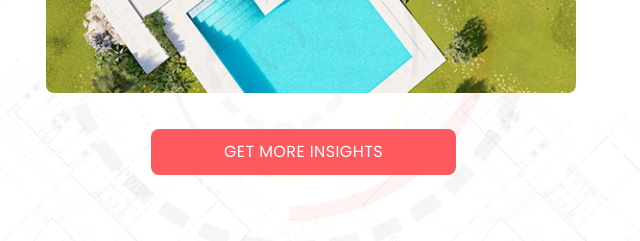
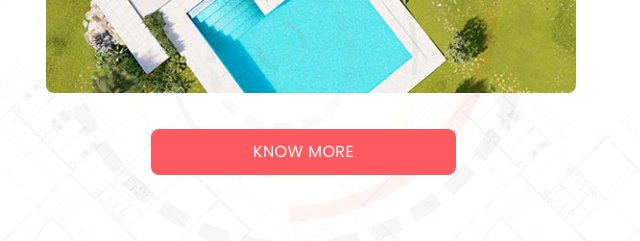
Before and after one commit to techgtf/bp-layout-3, a plain HTML site: page index.html in a window 1280 px wide. Shown: the part 1340-1581 px from the top of the page, 624-1264 px from the left. Drawn offline with Linux system fonts and the light colour scheme.

Commit message:
images delete

```diff
--- a/css/style.css
+++ b/css/style.css
@@ -245,6 +245,8 @@ button{cursor: pointer;}
 /* .mobile-section-footer a:last-child{ border-right: 0;} */
 
 
+
+
 /* #customModal */
 .theModal .modal-content{padding: 35px 34px;}
 .theModal .modal-dialog{max-width: 441px;}
@@ -286,6 +288,7 @@ button{cursor: pointer;}
   .floorplan-container .plan-type{font-size: 31px;}
   .floorplan-container .pricediv .pricetext, .floorplan-container .areadiv .sizetext{font-size: 25px;}
 }
+
 @media(max-width: 1480px){}
 @media(max-width: 1366px){}
 @media(max-width: 1280px){}
--- a/index.html
+++ b/index.html
@@ -153,7 +153,7 @@
                         <div class="f"></div>
                         <div class="g"></div>
                     </div>
-                    <button class="custombtn circlebtn" data-target="#customModal" data-toggle="modal">Get More Insights</button>
+                    <button class="custombtn circlebtn" data-target="#customModal" data-toggle="modal">Know More</button>
                 </div>
             </div>
         </div>
@@ -491,6 +491,7 @@
     </div>
     <!-- mobile-section-footer -->
 
+
     <!-- modal -->
     <div class="modal fade modal1 theModal" id="customModal" tabindex="-1" aria-labelledby="customModalLabel" aria-modal="true" role="dialog">
         <div class="modal-dialog modal-dialog-centered">
```
Also changed, not shown: refrences-imgs/23-03_short_form.jpg (deleted), refrences-imgs/Untitled-2.jpg (deleted), refrences-imgs/cover (1).jpg (deleted), refrences-imgs/cover (2).jpg (deleted), refrences-imgs/cover (3).jpg (deleted), refrences-imgs/cover.jpg (deleted), refrences-imgs/gallery-section.png (deleted), refrences-imgs/location-adv.png (deleted), refrences-imgs/price-list-and-location.png (deleted), refrences-imgs/use-in-highlight-and-overviev.png (deleted), refrences-imgs/website-template-preview-6007420.webp (deleted), 1 other file.
